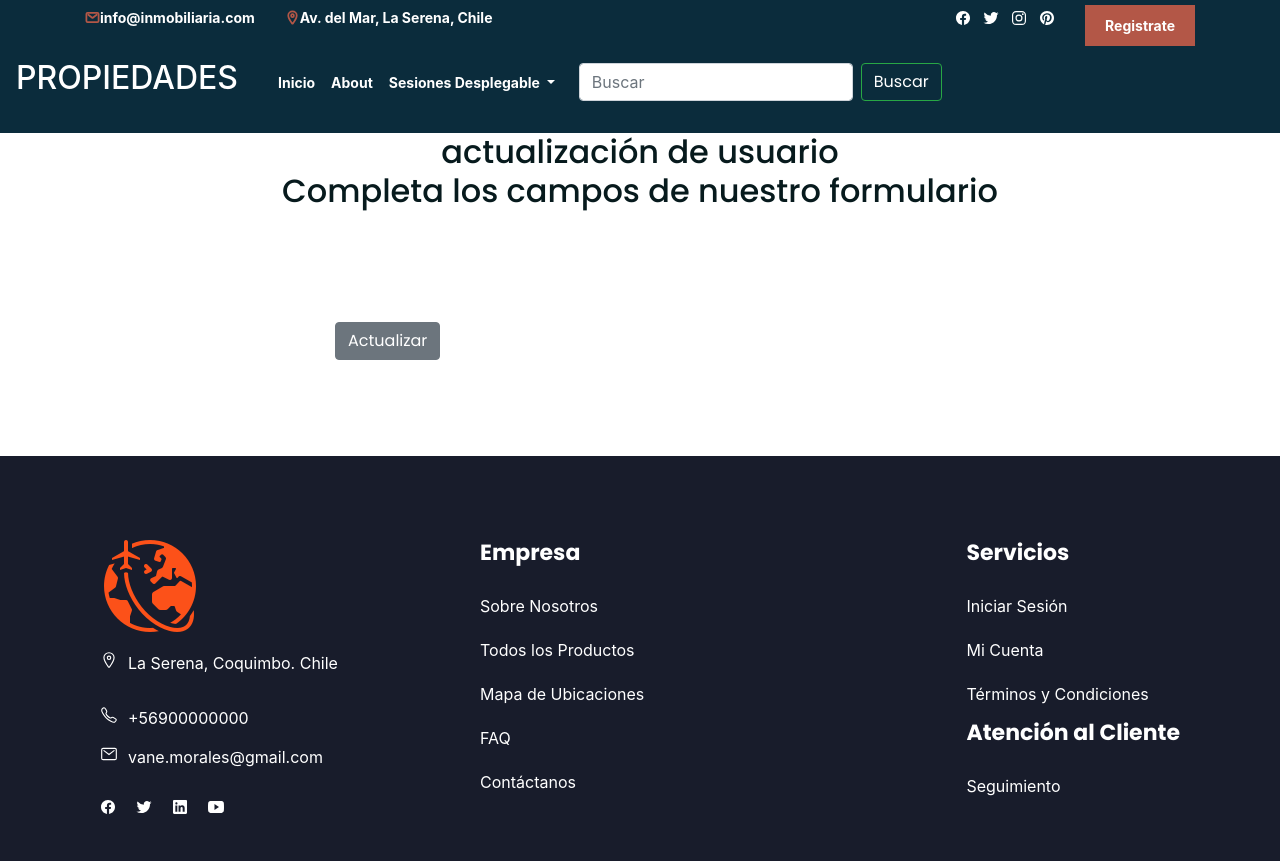
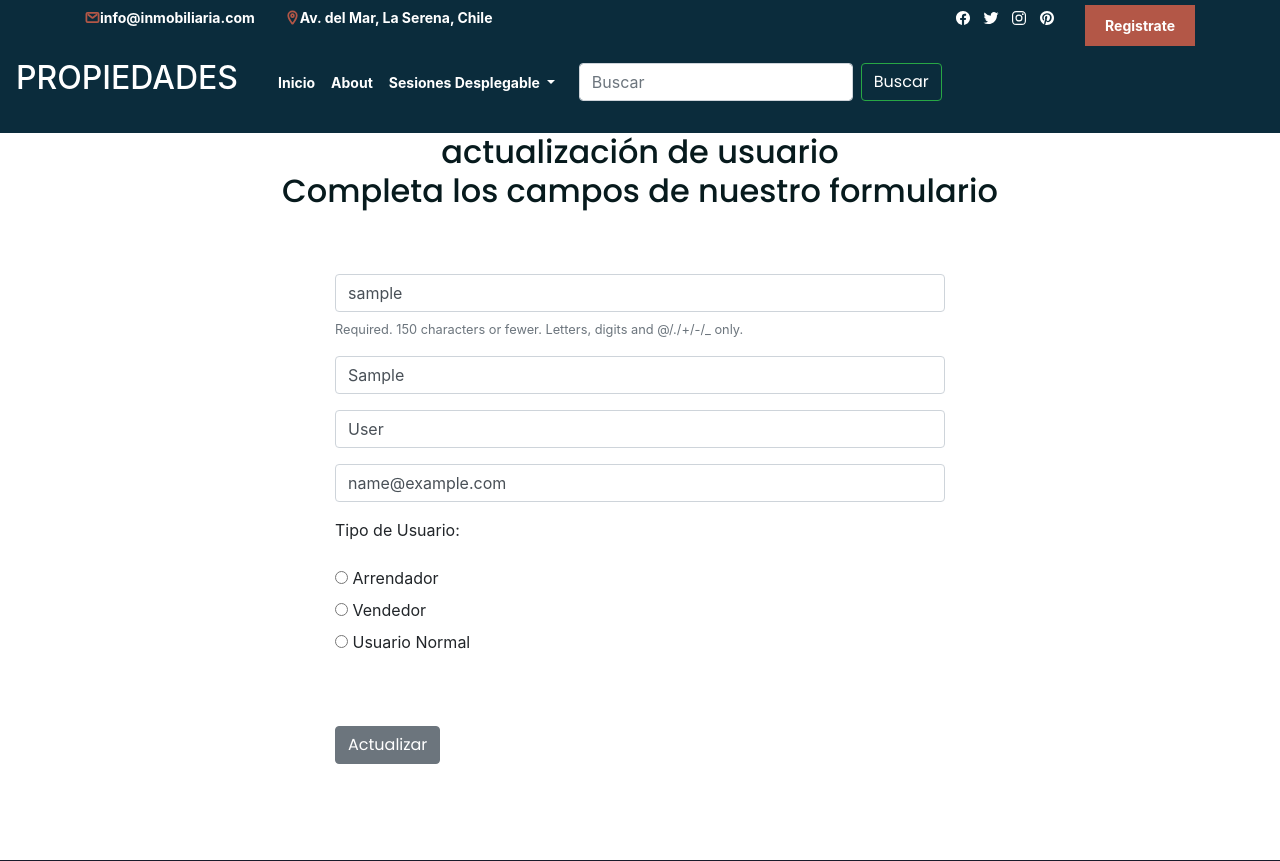
Before and after one commit to vanemn/proyecto_inmuebles, a Django app: page /update_user/ in a window 1280 px wide. Shown: the top 861 px of the page. Run offline with Django 5.2, Linux system fonts and the light colour scheme; the visitor is signed in with stand-in values (Sample User, id 1); data comes from the database, SQL or seed files in the repository; parts of the project's set-up code (start-up, migrations or seed data) failed here and were passed over; some libraries are stand-ins or nearby versions.

Commit message:
modificacion de los datos de usuario y tipo de usuario

```diff
--- a/gestion_inmuebles/forms.py
+++ b/gestion_inmuebles/forms.py
@@ -3,10 +3,64 @@ from django.contrib.auth.models import (
     User,
 )  # Importa el modelo de usuario predeterminado de Django
 from django.contrib.auth.forms import (
-    UserCreationForm,
+    UserCreationForm, UserChangeForm,
 )  # Importa formularios de creación y cambio de usuario y formulario para establecer contraseña
 from django import forms  # Importa el módulo de formularios de Django
 from .models import Region, Comuna
+
+# Define un formulario personalizado para actualizar los datos del usuario
+class UpdateUserForm(UserChangeForm):
+    # Oculta el campo de contraseña
+    password = None
+    # Define los campos adicionales para el formulario
+    email = forms.EmailField(
+        label="",
+        widget=forms.TextInput(
+            attrs={"class": "form-control", "placeholder": "Email Address"}
+        ),
+    )
+    first_name = forms.CharField(
+        label="",
+        max_length=100,
+        widget=forms.TextInput(
+            attrs={"class": "form-control", "placeholder": "First Name"}
+        ),
+    )
+    last_name = forms.CharField(
+        label="",
+        max_length=100,
+        widget=forms.TextInput(
+            attrs={"class": "form-control", "placeholder": "Last Name"}
+        ),
+    )
+    USER_TYPES = [
+        ("arrendador", "Arrendador"),
+        ("vendedor", "Vendedor"),
+        ("usuario_normal", "Usuario Normal"),
+    ]
+    user_type = forms.ChoiceField(
+        choices=USER_TYPES, widget=forms.RadioSelect, label="Tipo de Usuario"
+    )
+
+    class Meta:
+        model = User  # Define el modelo asociado con este formulario
+        fields = (
+            "username",
+            "first_name",
+            "last_name",
+            "email",
+        )
+
+    def __init__(self, *args, **kwargs):
+        super(UpdateUserForm, self).__init__(*args, **kwargs)
+        # Personaliza los atributos de los campos del formulario
+        self.fields["username"].widget.attrs["class"] = "form-control"
+        self.fields["username"].widget.attrs["placeholder"] = "User Name"
+        self.fields["username"].label = ""
+        self.fields["username"].help_text = (
+            '<span class="form-text text-muted"><small>Required. 150 characters or fewer. Letters, digits and @/./+/-/_ only.</small></span>'
+        )
+
 
 # Define un formulario personalizado para el registro de nuevos usuarios
 class SignUpForm(UserCreationForm):
--- a/gestion_inmuebles/templates/update_user.html
+++ b/gestion_inmuebles/templates/update_user.html
@@ -16,7 +16,7 @@
 <form method="POST" action="{% url 'update_user' %}">
 {% csrf_token %}
 
-{{ form.as_p }}
+{{ user_form.as_p }}
 <br/><br/>
 <button type="submit" class="btn btn-secondary">
 Actualizar
--- a/gestion_inmuebles/views.py
+++ b/gestion_inmuebles/views.py
@@ -3,7 +3,7 @@ from django.shortcuts import render, redirect
 from django.contrib.auth import authenticate, login, logout
 from django.contrib import messages
 from django.contrib.auth.models import User, Group
-from .forms import SignUpForm
+from .forms import SignUpForm, UpdateUserForm
 from .models import Inmueble, Region, Comuna
 from .forms import InmuebleSearchForm
 from django.http import JsonResponse
@@ -13,7 +13,20 @@ from .models import Comuna
 
 # Función para actualizar los datos del usuario
 def update_user(request):
-    return render(request, "update_user.html", {})
+    if request.user.is_authenticated:
+        current_user = User.objects.get(id=request.user.id)
+        user_form = UpdateUserForm(request.POST or None, instance=current_user)
+
+        if user_form.is_valid():
+            user_form.save()
+            login(request, current_user)
+            messages.success(request, "Usuario ha sido actualizado!!")
+            return redirect('home')
+        return render(request, "update_user.html", {'user_form':user_form})
+
+    else:
+        messages.success(request, "debe iniciar sesion para acceder a esta página!!")
+        return redirect('home')
 
 
 
```
